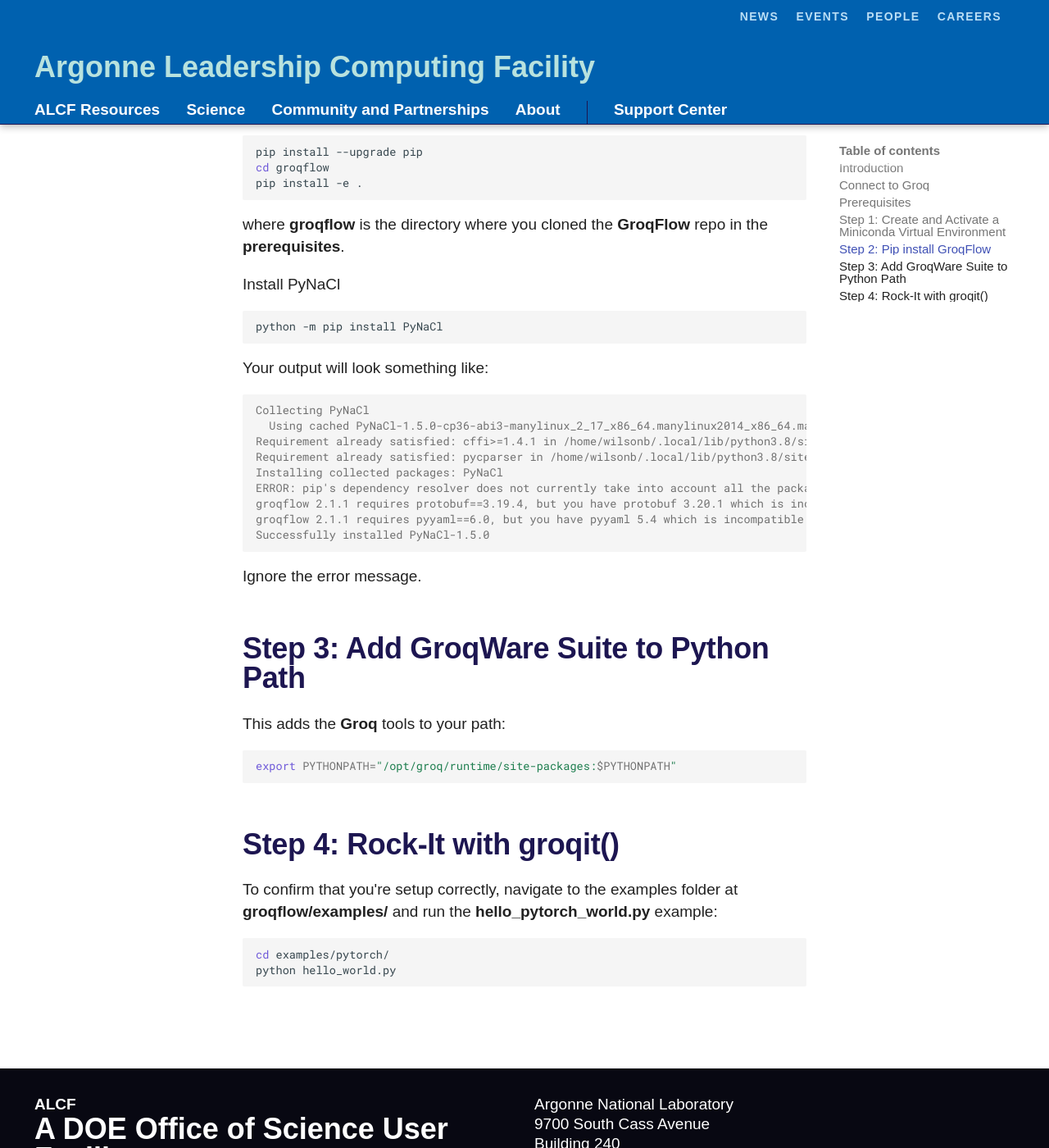
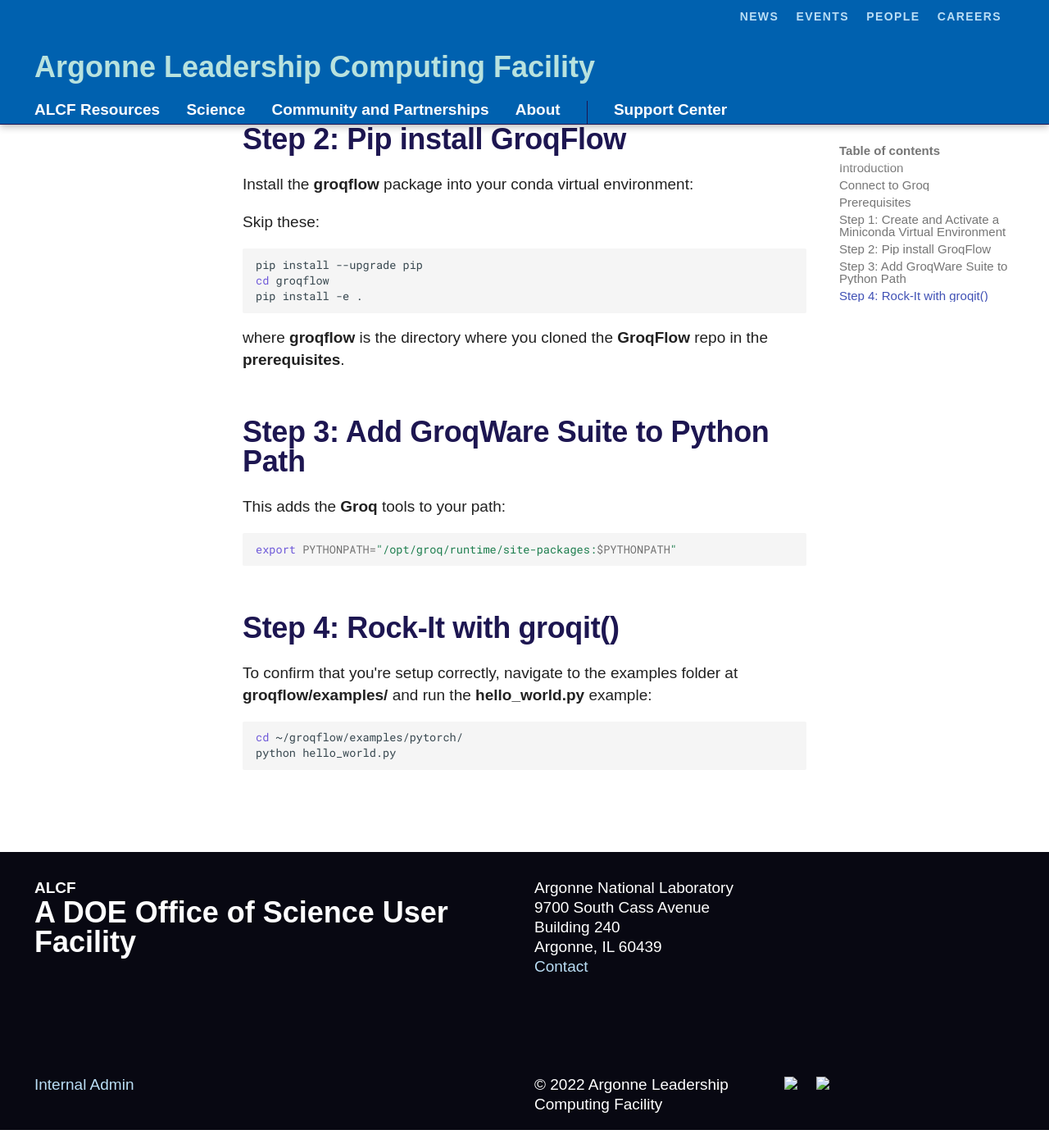
Before and after one commit to argonne-lcf/ai-testbed-userdocs, an MkDocs documentation site: the page built from docs/groq/GroqFlow.md, in a window 1280 px wide and 1400 px high, scrolled down 1684 px. Shown: the whole window at 82% size. Built offline with MkDocs 1.6.1 and Material for MkDocs 9.7.7, drawn with Linux system fonts in a browser that asks for light colours; some web fonts are replaced; comment, search, counter and statistics services are not loaded; after the commit the page ends 3062 px from its top, so only the background shows below that; some of the changed text lies outside the part shown.

Commit message:
Updated GrogFlow.md and .pdf.

````diff
--- a/docs/groq/GroqFlow.md
+++ b/docs/groq/GroqFlow.md
@@ -32,9 +32,13 @@
 
 The following example demonstrates downloading, installing, and creating a Miniconda virtual environment.
 
+Activate the Miniconda virtual environment.
+
 ```bash
 conda activate groqflow-11-21
 ```
+
+Skip these commands.
 
 ```bash
 cd ~
@@ -49,6 +53,8 @@
 
 Install the **groqflow** package into your conda virtual environment:
 
+Skip these:
+
 ```bash
 pip install --upgrade pip
 cd groqflow
@@ -56,28 +62,6 @@
 ```
 
 where **groqflow** is the directory where you cloned the **GroqFlow** repo in the **prerequisites**.
-
-Install PyNaCl
-
-```bash
-python -m pip install PyNaCl
-```
-
-Your output will look something like:
-
-```console
-Collecting PyNaCl
-  Using cached PyNaCl-1.5.0-cp36-abi3-manylinux_2_17_x86_64.manylinux2014_x86_64.manylinux_2_24_x86_64.whl (856 kB)
-Requirement already satisfied: cffi>=1.4.1 in /home/wilsonb/.local/lib/python3.8/site-packages (from PyNaCl) (1.15.1)
-Requirement already satisfied: pycparser in /home/wilsonb/.local/lib/python3.8/site-packages (from cffi>=1.4.1->PyNaCl) (2.21)
-Installing collected packages: PyNaCl
-ERROR: pip's dependency resolver does not currently take into account all the packages that are installed. This behaviour is the source of the following dependency conflicts.
-groqflow 2.1.1 requires protobuf==3.19.4, but you have protobuf 3.20.1 which is incompatible.
-groqflow 2.1.1 requires pyyaml==6.0, but you have pyyaml 5.4 which is incompatible.
-Successfully installed PyNaCl-1.5.0
-```
-
-Ignore the error message.
 
 ## Step 3: Add GroqWare Suite to Python Path
 
@@ -89,9 +73,9 @@
 
 ## Step 4: Rock-It with groqit()
 
-To confirm that you're setup correctly, navigate to the examples folder at **groqflow/examples/** and run the **hello_pytorch_world.py** example:
+To confirm that you're setup correctly, navigate to the examples folder at **groqflow/examples/** and run the **hello_world.py** example:
 
 ```bash
-cd examples/pytorch/
+cd ~/groqflow/examples/pytorch/
 python hello_world.py
 ```
````
Also changed, not shown: 1 other file.
